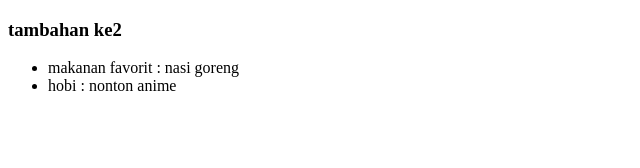
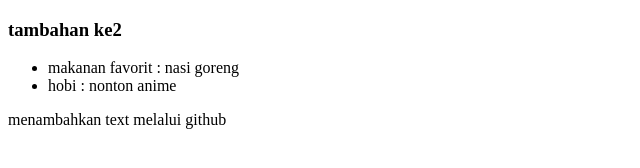
Before and after one commit to AliMasykur10/latihan01git, a plain HTML site: page masykur.html in a window 1280 px wide. Shown: the whole page, without its empty margins (0-640 px from the left). Drawn offline with Linux system fonts and the light colour scheme.

Commit message:
menambahkan text di github pada file masykur.hmtl

```diff
--- a/masykur.html
+++ b/masykur.html
@@ -12,5 +12,7 @@
       <li>makanan favorit : nasi goreng</li>
       <li>hobi : nonton anime</li>
     </ul>
+
+    <p> menambahkan text melalui github </p>
   </body>
 </html>
```
